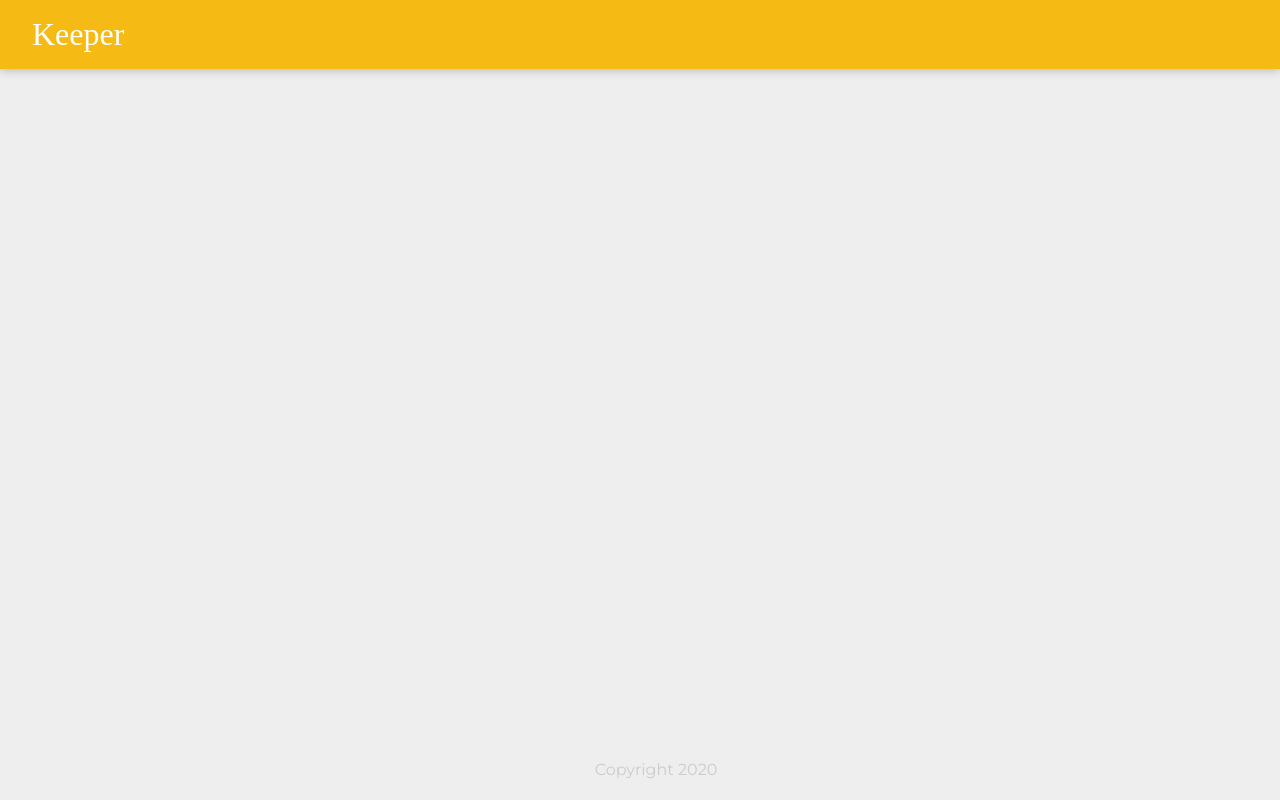
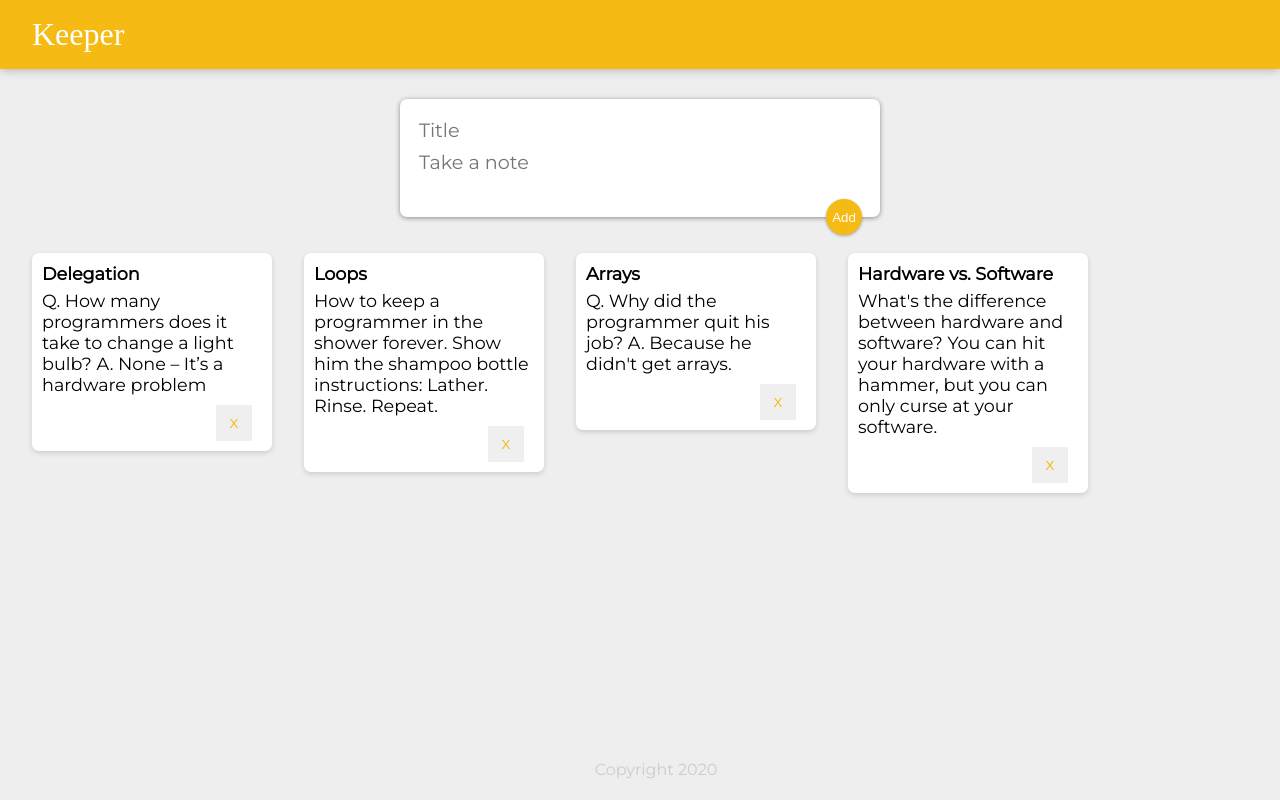
Before and after one commit to elijah-atkins/keeper, a React (Create React App) app: page / in a window 1280 px wide. Built offline with nearby package versions, Linux system fonts and the light colour scheme; a web font is replaced by a local one.

Commit message:
added form and styles

```diff
--- a/src/App.css
+++ /dev/null
@@ -1,38 +0,0 @@
-.App {
-  text-align: center;
-}
-
-.App-logo {
-  height: 40vmin;
-  pointer-events: none;
-}
-
-@media (prefers-reduced-motion: no-preference) {
-  .App-logo {
-    animation: App-logo-spin infinite 20s linear;
-  }
-}
-
-.App-header {
-  background-color: #282c34;
-  min-height: 100vh;
-  display: flex;
-  flex-direction: column;
-  align-items: center;
-  justify-content: center;
-  font-size: calc(10px + 2vmin);
-  color: white;
-}
-
-.App-link {
-  color: #61dafb;
-}
-
-@keyframes App-logo-spin {
-  from {
-    transform: rotate(0deg);
-  }
-  to {
-    transform: rotate(360deg);
-  }
-}
--- a/src/App.jsx
+++ b/src/App.jsx
@@ -1,16 +1,17 @@
 import React from 'react';
 import Footer from './component/Footer';
 import Note from './component/Note';
+import Form from './component/Form'
 import Header from './component/Header';
 import notes from './notes';
-import './App.css';
+
 
 const createNotes = (noteItem) => {
-    <Note
+    return(<Note
     key={noteItem.key}
     title={noteItem.title}
     content={noteItem.content}
-    />
+    />)
 }
 
 function App() {
@@ -18,6 +19,7 @@ function App() {
   return (
     <div className="App">
       <Header />
+      <Form />
       {notes.map(createNotes)}
       <Footer />
     </div>
--- /dev/null
+++ b/src/component/Form.jsx
@@ -0,0 +1,38 @@
+import React, { useState } from 'react';
+
+const Form = () =>{
+    const [notes, setNotes] = useState({title: "", content: ""})
+
+    const handleChanges = event => {
+        setNotes({...notes, [event.target.title]: event.target.value})
+    }
+
+    const submitForm = event =>{
+        event.preventDefault();
+        //addNewNote(note);
+        setNotes({title: "", content: ""})
+
+    }
+    return(
+        <form className="add-note" onSubmit={submitForm}>
+
+            <input
+                id="title"
+                type="text"
+                placeholder="Title"
+                vale={notes.title}
+                name="title"
+                onChange={handleChanges} />
+
+            <textarea
+                id="content"
+                placeholder="Take a note"
+                vale={notes.content}
+                name="content"
+                onChange={handleChanges} />
+                <button>Add</button>
+        </form>
+    )
+}
+
+export default Form;
--- a/src/component/Note.jsx
+++ b/src/component/Note.jsx
@@ -7,6 +7,7 @@ const Note = props => {
             <div className="note">
                 <h1>{props.title}</h1>
                 <p>{props.content}</p>
+                <button>X</button>
             </div>
 
     )
--- a/src/index.scss
+++ b/src/index.scss
@@ -58,3 +58,55 @@ footer p {
   white-space: pre-wrap;
   word-wrap: break-word;
 }
+
+.add-note {
+  display: flex;
+  flex-flow: column;
+}
+
+
+.note button {
+  position: relative;
+  float: right;
+  margin-right: 10px;
+  color: #f5ba13;
+  border: none;
+  width: 36px;
+  height: 36px;
+  cursor: pointer;
+  outline: none;
+}
+
+form {
+  position: relative;
+  width: 480px;
+  margin: 30px auto 20px auto;
+  background: #fff;
+  padding: 15px;
+  border-radius: 7px;
+  box-shadow: 0 1px 5px rgb(138, 137, 137);
+}
+form input,
+form textarea {
+  width: 100%;
+  border: none;
+  padding: 4px;
+  outline: none;
+  font-size: 1.2em;
+  font-family: inherit;
+  resize: none;
+}
+form button {
+  position: absolute;
+  right: 18px;
+  bottom: -18px;
+  background: #f5ba13;
+  color: #fff;
+  border: none;
+  border-radius: 50%;
+  width: 36px;
+  height: 36px;
+  box-shadow: 0 1px 3px rgba(0, 0, 0, 0.3);
+  cursor: pointer;
+  outline: none;
+}
```
Also changed, not shown: 1 other file (tests, documents, lock files or other folders).
